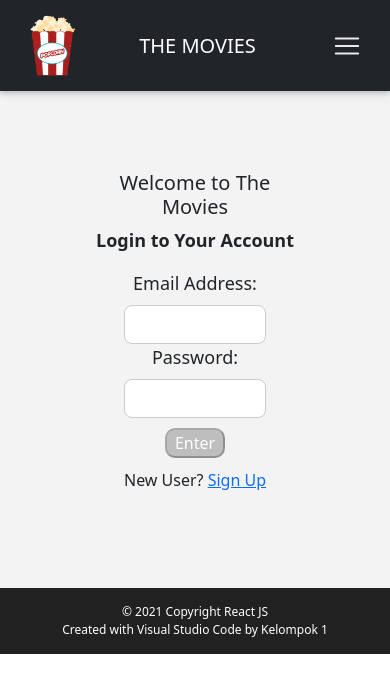
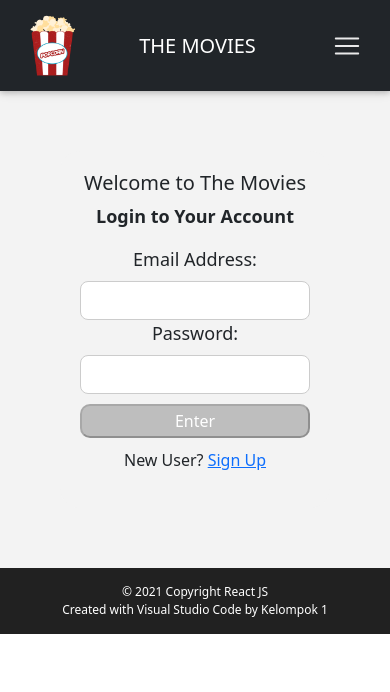
Before and after one commit to PTP-JR/kel-1, a React (Create React App) app: page /login in a window 390 px wide. Shown: the top 692 px of the page. Built offline with nearby package versions, Linux system fonts and the light colour scheme.

Commit message:
edit FAQs and login button

```diff
--- a/src/components/Home.css
+++ b/src/components/Home.css
@@ -111,10 +111,9 @@
 }
 
 .section-4{
-  padding: 20px;
-  width: 90%;
+  width: 40%;
   background-color: white;
-  margin: auto;
+  margin: 1rem auto 1rem auto;
 }
 
 .section-4 > h4{
@@ -159,4 +158,10 @@
     width: 100%;
     height: 30%;
   }
+
+  .section-4{
+    width: 80%;
+    background-color: white;
+    margin: 1rem auto 1rem auto;
+  }
 }
--- a/src/components/Home.js
+++ b/src/components/Home.js
@@ -1,18 +1,17 @@
-import React from 'react';
-import 'bootstrap/dist/css/bootstrap.min.css';
-import { useEffect, useState } from 'react';
-import NowPlaying from './NowPlaying';
-import './Home.css';
-import videoBackground from '../assets/video1.mp4';
-import videoSection2 from '../assets/video2.mp4';
-import { Accordion } from 'react-bootstrap';
+import React from "react";
+import "bootstrap/dist/css/bootstrap.min.css";
+import { useEffect, useState } from "react";
+import NowPlaying from "./NowPlaying";
+import "./Home.css";
+import videoBackground from "../assets/video1.mp4";
+import videoSection2 from "../assets/video2.mp4";
+import { Accordion } from "react-bootstrap";
 
+const API_NOWPLAYING =
+  "https://api.themoviedb.org/3/movie/now_playing?api_key=1d29e799bb3728c10ef98df0f4ed823f&language=en-US&page=2";
 
-const API_NOWPLAYING = "https://api.themoviedb.org/3/movie/now_playing?api_key=1d29e799bb3728c10ef98df0f4ed823f&language=en-US&page=2"
-
-function Home(){
-
-    const [playing, setPlaying] = useState([])
+function Home() {
+  const [playing, setPlaying] = useState([]);
 
   useEffect(() => {
     fetch(API_NOWPLAYING)
@@ -26,12 +25,13 @@ function Home(){
 
   return (
     <div className="home">
-
       <section className="section-1">
         <div class="overlay">
           <video
             playsinline="playsinline"
-              autoPlay muted loop
+            autoPlay
+            muted
+            loop
             alt="video-background"
             src={videoBackground}
             type="video/mp4"
@@ -50,8 +50,8 @@ function Home(){
       <div className="movie-now-playing">
         <h3>Now Playing: </h3>
         <div className="now-playing-container">
-              {playing.map((item) =>  (
-                  <NowPlaying {...item}/>
+          {playing.map((item) => (
+            <NowPlaying {...item} />
           ))}
         </div>
       </div>
@@ -63,7 +63,8 @@ function Home(){
         </div>
         <div className="pic-section-2">
           <video
-              autoPlay loop
+            autoPlay
+            loop
             src={videoSection2}
             alt="video-section-2"
             className="video-section-2"
@@ -72,11 +73,10 @@ function Home(){
         </div>
       </div>
 
-        <div className="section-3">
-        </div>
+      <div className="section-3"></div>
 
       <div className="section-4">
-          <h2>FAQ Question</h2>
+        <h2>FAQs Questions</h2>
 
         <Accordion>
           <Accordion.Item eventKey="0">
@@ -85,8 +85,12 @@ function Home(){
             </Accordion.Header>
             <Accordion.Body>
               <p>
-                    You can feel experience free watching movies on our website. You can search
-                    the list of your favourite movies with the database that linked to themoviedb.org
+                Find the latest all of information detail about your favorite
+                movie, e.g., rating, release date, overview, etc. That linked
+                to themoviedb.org API database.
+                {/* You can feel experience free watching movies on our website. You
+                can search the list of your favourite movies with the database
+                that linked to themoviedb.org. */}
               </p>
             </Accordion.Body>
           </Accordion.Item>
@@ -97,9 +101,10 @@ function Home(){
             </Accordion.Header>
             <Accordion.Body>
               <p>
-                    This website has been build less in a week. First, we made javascript running on basic HTML
-                    code. Then, we got styling this by bootstrap. We spend whole day building this.
-                    Much appreciate if you like it. &#128513;
+                This website has been built less in a week. First, we made
+                JavaScript running on basic HTML code, got styling by Bootstrap,
+                and finally, assemble the pieces using React.JS technology. We spent whole
+                day building this. Much appreciate if you like it. &#128513;
               </p>
             </Accordion.Body>
           </Accordion.Item>
@@ -110,8 +115,9 @@ function Home(){
             </Accordion.Header>
             <Accordion.Body>
               <p>
-                    Our goals is giving all the best that we can do and effort to passed the final exam.
-                    We are fast learner, so we tried all of our capability to building this.
+                Our goals is giving all our best that we can do and effort to
+                pass the final exam with great score. We are fast learner, so we
+                tried all of our capability to build this.
               </p>
             </Accordion.Body>
           </Accordion.Item>
@@ -122,18 +128,18 @@ function Home(){
             </Accordion.Header>
             <Accordion.Body>
               <p>
-                    Thanks to our mentor (kak Auzan, kak Luthfi and kak Thoriq), Jasa Raharja teams,
-                    Klobility & YILB teams, all of Skilvul Team (kak Valen, kak Pandu, kak Heri, kak Ulvy)
-                    and many more for the chances that gave to us. This website may become a little gift from us.
-                    Hope you like it.
+                Thanks to our mentor (kak Auzan, kak Luthfi and kak Thoriq),
+                Jasa Raharja teams, Klobility & YILB teams, all of Skilvul Team
+                (kak Valen, kak Pandu, kak Heri, kak Ulvy) and many more for the
+                chances that gave to us. This website may become a little gift
+                from us. Hope you like it.
               </p>
             </Accordion.Body>
           </Accordion.Item>
         </Accordion>
-
       </div>
     </div>
-  )
+  );
 }
 
 export default Home;
--- a/src/components/Login.css
+++ b/src/components/Login.css
@@ -99,8 +99,29 @@ form {
     }
 
     .btn-login{
-        width: 30%;
+        width: 100%;
+        padding: 3px;
     }
 
+    .kotak-masuk{
+        padding: 20px;
+        width: 100%;
+        height: 70%;
+        background-color:	#f3f3f3;
+        margin: auto;
+        display: flex;
+        flex-direction: column;
+        border-radius: 20px;
+    }
 
+    input {
+        width: 100%;
+    }
+
+    .label-left{
+        font-size: 18px;
+        font-weight: bold;
+        text-align: center;
+        width: 100%;
+    }
 }
```
Lines whose indentation alone changed are shown as unchanged.
